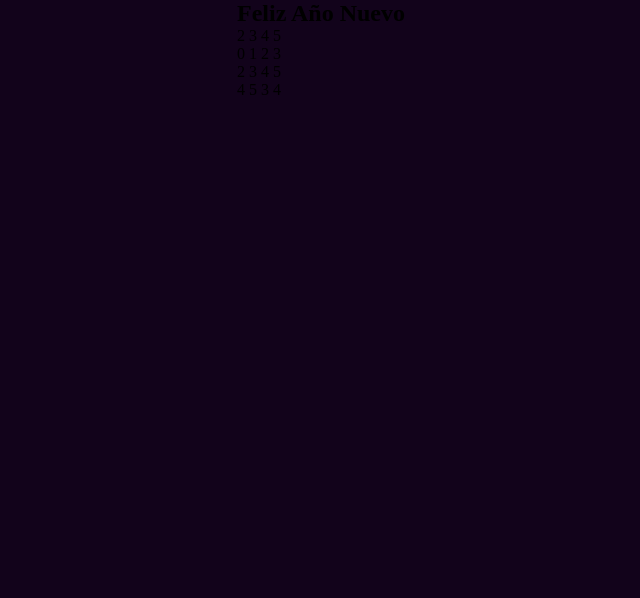
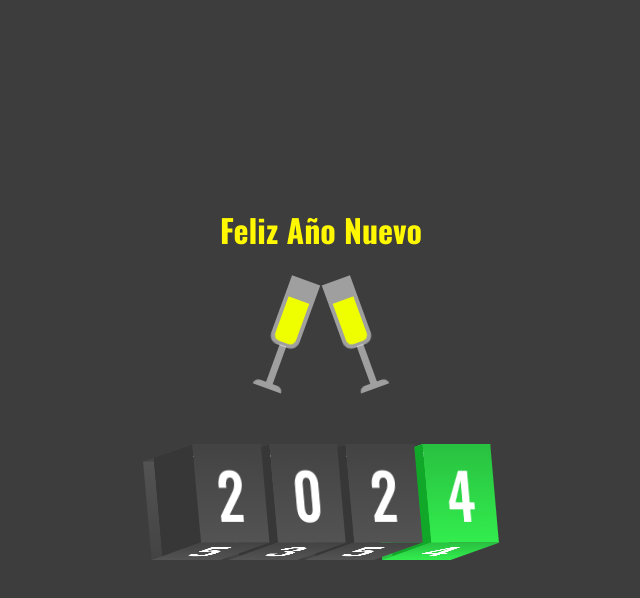
Before and after one commit to Rauxgamer/appWeb, a plain HTML site: page animaciones/index.html in a window 1280 px wide. Shown: the whole page, without its empty margins (319-959 px from the left). Drawn offline with nearby package versions, Linux system fonts and the light colour scheme.

Commit message:
Update style.css

```diff
--- a/animaciones/style.css
+++ b/animaciones/style.css
@@ -1,61 +1,241 @@
-*{
-    margin:0;
-    padding: 0;
-    box-sizing: border-box;
+@import url('https://fonts.googleapis.com/css2?family=Oswald:wght@500;600;700&display=swap');
+*
+{
+	margin: 0;
+	padding: 0;
+	box-sizing: border-box;
+	font-family: 'Oswald', sans-serif;
 }
-body{
-    background-color: rgb(18, 3, 27);
-    margin:auto;
+body
+{
+	display: flex;
+	justify-content: center;
+	align-items: center;
+	min-height: 100vh;
+	background: #3d3d3d;
+	transform-origin: bottom;
+	overflow: hidden;
+}
+.container
+{
+    padding: 10%;
+	display: flex;
+	transform-style: preserve-3d;
+	transform: rotateY(30deg) rotateX(10deg);
+	gap: 10px;
+}
+.text
+{
+	position: relative;
+	width: 100px;
+	height: 100px;
+	transform-style: preserve-3d;
+	transition: 2.5s ease-in-out;
+	transition-delay: calc(0.25s * var(--j));
+}
+.container.newYear .text
+{
+	transform: rotateX(calc(-360deg * 1));
+}
+.container.newYear .text:last-child
+{
+	transform: rotateX(calc(630deg * 1));
+}
+.text span
+{
+	position: absolute;
+	top: 0;
+	left: 0;
+	width: 100%;
+	height: 100%;
+	display: flex;
+	justify-content: center;
+	align-items: center;
+	color: #fff;
+	font-size: 4em;
+	cursor: default;
+	background: linear-gradient(#434343,#535353);
+	transform-style: preserve-3d;
+	transform: rotateX(calc(90deg * var(--i))) translateZ(50px);
+}
+.text::before
+{
+	content: '';
+	position: absolute;
+	width: 100%;
+	height: 100%;
+	background: #373737;
+	transform-origin: left;
+	transform: rotateY(90deg) translateX(-50px);
+}
+.text:last-child span
+{
+	background: linear-gradient(#29c040,#32ed4e);
+	color: #fff;
+}
+.text:last-child::before
+{
+	background: #11a728;
+}
+h2
+{
+	color: white;
+	font-size: 2em;
+	transition: 0.5s;
+	cursor: pointer;
+    animation: changeColor 15s infinite;
+}
+.textos{
+    display: flex;
+    flex-flow: column nowrap;
     align-items: center;
-    display: flex;
-    flex-flow:column;
-    justify-content: center;
-    overflow: hidden;
+
+}
+@keyframes animate
+{
+    0%
+    {
+        transform: rotate(0deg);
+    }
+    100%
+    {
+        transform: rotate(360deg);
+    }
+}
+@keyframes animate-reverse
+{
+    0%
+    {
+        transform: rotate(360deg);
+    }
+    100%
+    {
+        transform: rotate(0deg);
+    }
 }
 
-.principal{
-    height: 100vh;
-    width:70vw;
-    display: flex;
-    flex-flow: row;
-    align-items: center;
-    transform-style:preserve-3d;
-    gap:10px;
-    transform: rotateX(10deg) rotateY(-30deg);
+@keyframes changeColor {
+    12.5%{
+        color:red;
+
+    }
+    25%{
+
+        color:orange;
+    }
+    37.5%{
+
+        color:yellow;
+    }
+    50%{
+        color:green;
+    }
+    62.5%{
+
+        color:blue;
+    }
+    75%{
+
+        color: indigo;
+    }
+    87.5%{
+
+        color: violet;
+    }
 
 }
-.anonuevo{
-    position: relative;
-    width:100px;
-    height:100px;
-    transform-style: preserve-3d;
-    animation: rotacion 3s linear alternate infinite;
-}
-.anonuevo div{
-    position: absolute;
-    top:0;
-    left:0;
-    width:100%;
-    height:100%;
+.contentglass{
     display: flex;
+    flex-direction:row;
     justify-content: center;
     align-items: center;
-    cursor: default;
-    transform-style: preserve-3d;
-    color:white;
-    font-size: 5rem;
-    background-color: linear-gradient(black , rgb(15, 14, 14));
-    transform: rotateX(calc(90deg * var(--i))) translateZ(50px);
+    padding:10%;
+    width: 100%;
+    height: 100%;
 }
 
-@keyframes rotacion {
-    0%{
-        transform:rotateX(0deg) ;
-    }
+.glass1,.glass2{
+    bottom: 28px;
+    background-color:rgba(255,255,255,0.5);
+    height: 70px;
+    width: 30px;
+    border-radius: 0 0 9px 9px;
+    position: relative;
+
+}
+.glass1{
+    left:-40px;
+    animation:cheers 2s infinite;
+    -webkit-animation:cheers 2s infinite;
+}
+@keyframes cheers{
     50%{
-        transform:rotateX(180deg);
-    }
-    100%{
-        transform:rotateX(360deg);
+        transform:rotate(20deg) translate(30px);
+
     }
 }
+@-webkit-keyframes cheers{
+    50%{
+        -webkit-transform:rotate(20deg) translate(30px);
+
+    }
+}
+.glass2{
+    left: 40px;
+    animation:cheers1 2s infinite;
+    -webkit-animation:cheers1 2s infinite;
+}
+@keyframes cheers1{
+    50%{
+        transform:rotate(-20deg) translate(-30px);
+
+    }
+}
+@-webkit-keyframes cheers1{
+    50%{
+        -webkit-transform:rotate(-20deg) translate(-30px);
+
+    }
+}
+.b1{
+    background-color:rgba(255,255,255,0.5);
+    height: 40px;
+    width: 7px;
+    position: relative;
+    top:69px;
+    left:12px;
+}
+.b2{
+    height: 6px;
+    width: 30px;
+    background-color:rgba(255,255,255,0.5);
+    position: relative;
+    top:69px;
+    border-radius: 10px 10px 0 0;
+}
+.champagne{
+    background-color: #f0ff00;
+    height: 45px;
+    width: 22px;
+    position: relative;
+    bottom:25px;
+    left:4.1px;
+    border-radius:0 0 6px 6px;
+    z-index: -1;
+}
+.ano{
+    color: #ffffff;
+    font-size: 60px;
+    font-family: 'Montserrat', sans-serif;
+    position: relative;
+    text-align: center;
+    display: inline-block;
+}
+a{
+    position: relative;
+    top:15px;
+    left:32px;
+    font-size: 30px;
+    font-family: 'Raleway', sans-serif;
+    color: #262626;
+}
```
